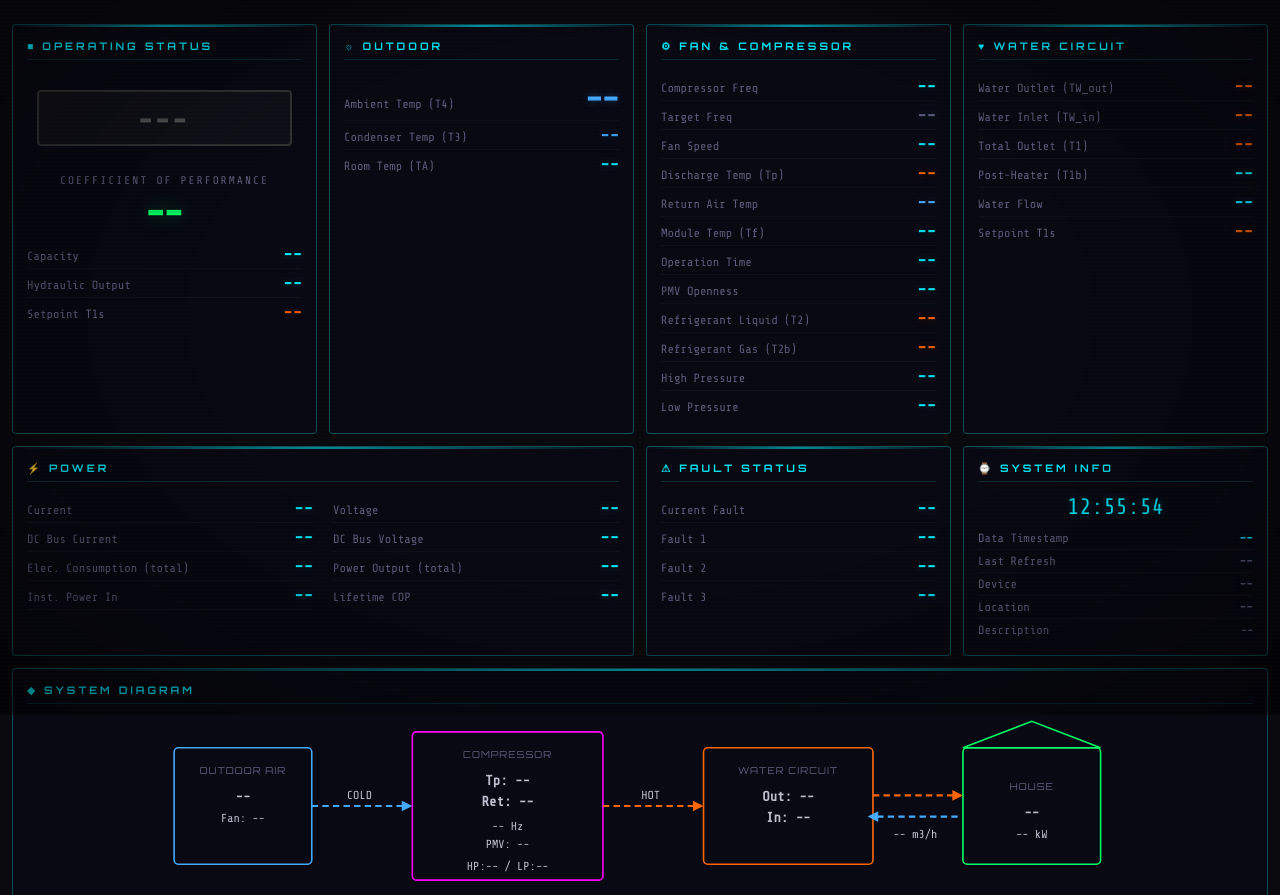
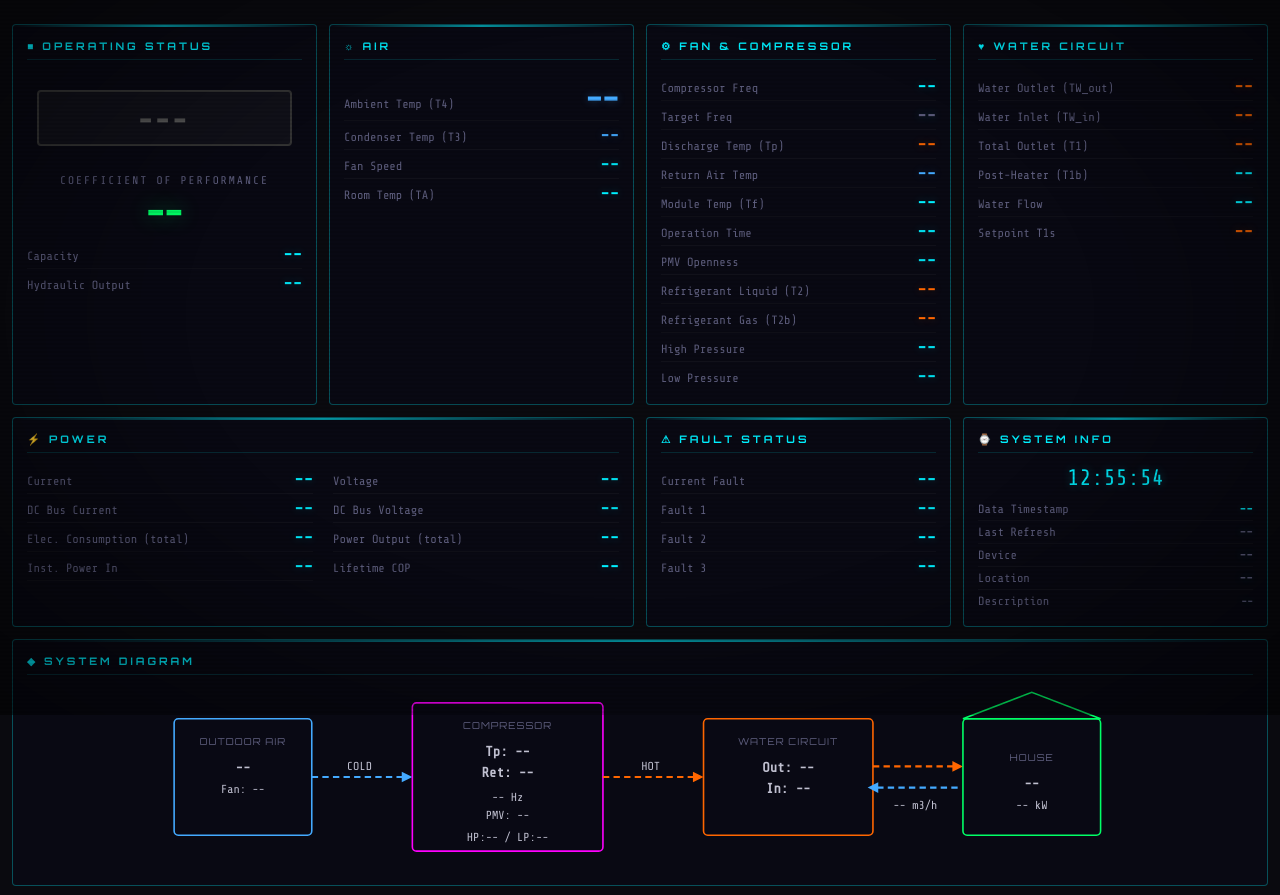
Before and after one commit to anderskvist/KaisaiModbus, a Flask app: page / in a window 1280 px wide. Shown: the part 85-980 px from the top of the page. Run offline with Flask 3, Linux system fonts and the light colour scheme; data that the repository does not hold is empty.

Commit message:
Moving things around a bit

```diff
--- a/templates/dashboard.html
+++ b/templates/dashboard.html
@@ -563,15 +563,11 @@ header .subtitle {
       <span class="metric-label">Hydraulic Output</span>
       <span class="metric-value" id="val-hydraulic">--</span>
     </div>
-    <div class="metric">
-      <span class="metric-label">Setpoint T1s</span>
-      <span class="metric-value warm" id="val-setpoint">--</span>
-    </div>
   </div>
 
-  <!-- OUTDOOR -->
+  <!-- AIR -->
   <div class="panel">
-    <div class="panel-title"><span class="icon">&#9788;</span>OUTDOOR</div>
+    <div class="panel-title"><span class="icon">&#9788;</span>AIR</div>
     <div class="metric">
       <span class="metric-label">Ambient Temp (T4)</span>
       <span class="metric-value large cold" id="val-t4">--</span>
@@ -579,6 +575,10 @@ header .subtitle {
     <div class="metric">
       <span class="metric-label">Condenser Temp (T3)</span>
       <span class="metric-value cold" id="val-t3">--</span>
+    </div>
+    <div class="metric">
+      <span class="metric-label">Fan Speed</span>
+      <span class="metric-value" id="val-fan">--</span>
     </div>
     <div class="metric">
       <span class="metric-label">Room Temp (TA)</span>
@@ -596,10 +596,6 @@ header .subtitle {
     <div class="metric">
       <span class="metric-label">Target Freq</span>
       <span class="metric-value" id="val-tgt-freq" style="color:var(--text-dim)">--</span>
-    </div>
-    <div class="metric">
-      <span class="metric-label">Fan Speed</span>
-      <span class="metric-value" id="val-fan">--</span>
     </div>
     <div class="metric">
       <span class="metric-label">Discharge Temp (Tp)</span>
@@ -664,7 +660,7 @@ header .subtitle {
     </div>
     <div class="metric">
       <span class="metric-label">Setpoint T1s</span>
-      <span class="metric-value warm" id="val-setpoint-water">--</span>
+      <span class="metric-value warm" id="val-setpoint">--</span>
     </div>
   </div>
 
@@ -1024,7 +1020,6 @@ function updateDashboard(d) {
 
   // Setpoint
   setVal('val-setpoint', sf(d.setting_water_temperature_t1s_zone1) + ' \u00B0C', prevValues);
-  setVal('val-setpoint-water', sf(d.setting_water_temperature_t1s_zone1) + ' \u00B0C', prevValues);
 
   // Defrost
   const defrostBanner = document.getElementById('defrost-banner');
```
